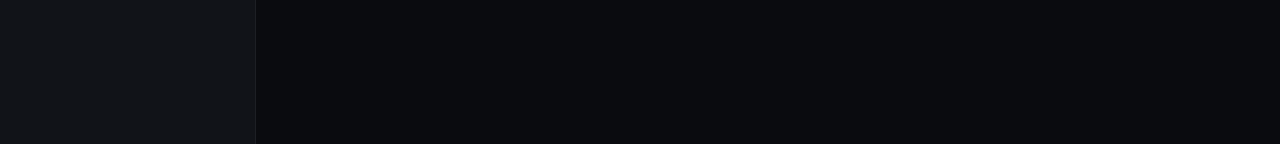
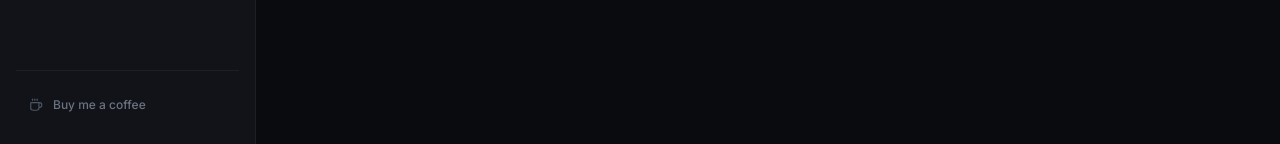
Before and after one commit to konainfatima28/CleanFlow-AI, a React (Vite) app in the folder frontend/: page /dashboard in a window 1280 px wide. Shown: the part 653-797 px from the top of the page. Built offline with nearby package versions, Linux system fonts and the light colour scheme.

Commit message:
Update Dashboard.tsx

```diff
--- a/frontend/src/pages/Dashboard.tsx
+++ b/frontend/src/pages/Dashboard.tsx
@@ -1,9 +1,9 @@
 // ────────────────────────────────────────────────────────────────────────────
-// src/pages/Dashboard.tsx — FULL SAFE PRODUCTION VERSION WITH VALIDATION GUARDS
+// src/pages/Dashboard.tsx — FULL SAFE PRODUCTION VERSION WITH VOLUNTARY TIP SUPPORT
 // ────────────────────────────────────────────────────────────────────────────
 
 import { useState } from "react"
-import { Menu, X } from "lucide-react"
+import { Menu, X, Coffee, Heart } from "lucide-react"
 import { motion, AnimatePresence } from "framer-motion"
 import FileUploader   from "../components/FileUploader"
 import ProfilePanel   from "../components/ProfilePanel"
@@ -36,6 +36,9 @@
   { key: "export",    label: "Export",    icon: "↓", alwaysOn: false, needsCleaned: true },
 ]
 
+// Add your global hosted support shortcut link footprint
+const DONATION_URL = "https://www.buymeacoffee.com/yourusername"
+
 export default function Dashboard() {
   const [view, setView]               = useState<View>("upload")
   const [sessionId, setSessionId]     = useState<string | null>(null)
@@ -63,7 +66,6 @@
       setProfile(prof)
       setView("profile")
     } catch (e: any) {
-      // ─── SAFELY PARSE STRINGS OR OBJECT ARRAYS TO PREVENT BLANK SCREEN CRASHES ───
       const rawDetail = e?.response?.data?.detail
 
       if (!rawDetail) {
@@ -71,7 +73,6 @@
       } else if (typeof rawDetail === "string") {
         setUploadError(rawDetail)
       } else if (Array.isArray(rawDetail) && rawDetail[0]?.msg) {
-        // Extracts the clean validation text from FastAPI's 422 object layout securely
         setUploadError(`Validation Error: ${rawDetail[0].msg} (${rawDetail[0].loc.join(" -> ")})`)
       } else if (typeof rawDetail === "object") {
         setUploadError(JSON.stringify(rawDetail))
@@ -123,7 +124,7 @@
             initial={{ opacity: 0, height: 0 }}
             animate={{ opacity: 1, height: "auto" }}
             exit={{ opacity: 0, height: 0 }}
-            className="lg:hidden bg-[#111318] border-b border-white/5 overflow-hidden sticky top-[49px] z-40"
+            className="lg:hidden bg-[#111318] border-b border-white/5 overflow-hidden sticky top-[49px] z-40 flex flex-col justify-between"
           >
             <div className="px-2 py-3 space-y-1">
               {NAV_ITEMS.map((item) => {
@@ -158,6 +159,19 @@
                   </button>
                 )
               })}
+            </div>
+
+            {/* Mobile Dropdown Bottom Persistent Tip Hook */}
+            <div className="p-3 border-t border-white/5 bg-[#0e1014]">
+              <a
+                href={DONATION_URL}
+                target="_blank"
+                rel="noreferrer"
+                className="w-full flex items-center justify-center gap-2 py-2.5 px-4 rounded-lg text-xs font-semibold text-gray-400 hover:text-teal-400 bg-white/[0.01] hover:bg-teal-500/5 border border-white/5 hover:border-teal-500/20 transition-all"
+              >
+                <Coffee size={14} className="text-gray-400 group-hover:text-teal-400" />
+                <span>Buy me a coffee</span>
+              </a>
             </div>
           </motion.div>
         )}
@@ -238,7 +252,7 @@
 
         {/* Session badge */}
         {sessionId && (
-          <div className="mt-auto px-1 space-y-1">
+          <div className="px-1 space-y-1">
             <p className="text-[9px] uppercase tracking-widest text-gray-700 font-semibold">
               Session
             </p>
@@ -250,6 +264,20 @@
             </p>
           </div>
         )}
+
+        {/* ── Desktop Sidebar Bottom Persistent Tip Button ── */}
+        <div className="mt-auto pt-4 border-t border-white/5">
+          <a
+            href={DONATION_URL}
+            target="_blank"
+            rel="noreferrer"
+            className="flex items-center gap-2.5 px-3 py-2 rounded-lg text-[12px] font-medium text-gray-500 hover:text-teal-400 hover:bg-white/[0.02] border border-transparent hover:border-teal-500/10 transition-all duration-200 group"
+          >
+            <Coffee size={14} className="text-gray-600 group-hover:text-teal-400 transition-colors" />
+            <span>Buy me a coffee</span>
+            <Heart size={10} className="ml-auto text-transparent group-hover:text-rose-500 group-hover:fill-rose-500 transition-all shrink-0" />
+          </a>
+        </div>
       </aside>
 
       {/* ── Main Content Area ───────────────────────────────────────────────── */}
@@ -305,7 +333,6 @@
                 </motion.div>
               )}
 
-              {/* ─── TYPE-SAFE DEFENSIVE CONTAINER MAPPING GUARD ─── */}
               {view === "profile" && profile && typeof profile === "object" && sessionId && (
                 <motion.div key="profile"
                   initial={{ opacity: 0, y: 8 }}
```
